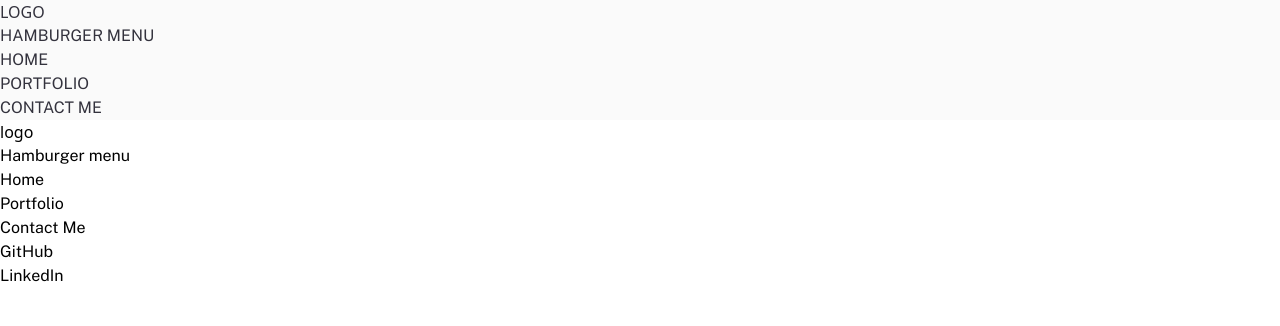
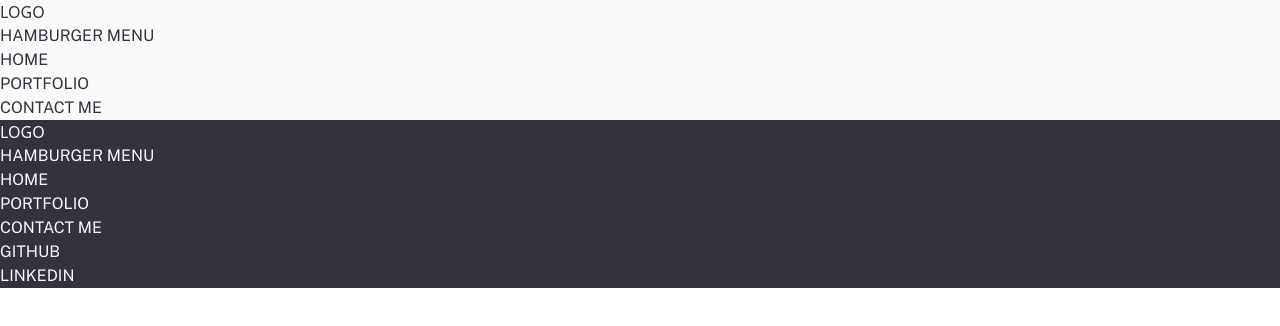
Before and after one commit to kellyky/Portfolio, a React (Vite) app: page / in a window 1280 px wide. Shown: the top 326 px of the page. Built offline with nearby package versions, Linux system fonts and the light colour scheme.

Commit message:
Add CSS to Footer component

```diff
--- a/src/components/Footer.jsx
+++ b/src/components/Footer.jsx
@@ -1,6 +1,10 @@
 export default function Footer() {
   return (
-      <footer>
+      <footer style={{
+        color: 'var(--very-light-grey)',
+        backgroundColor: 'var(--greyish-dark-blue)',
+        textTransform: 'uppercase'
+      }}>
         <div>
           logo
         </div>
```
